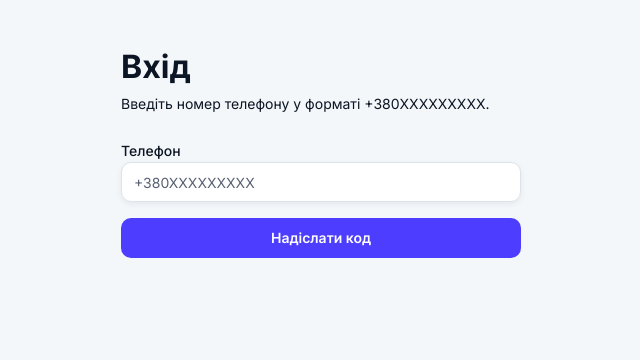
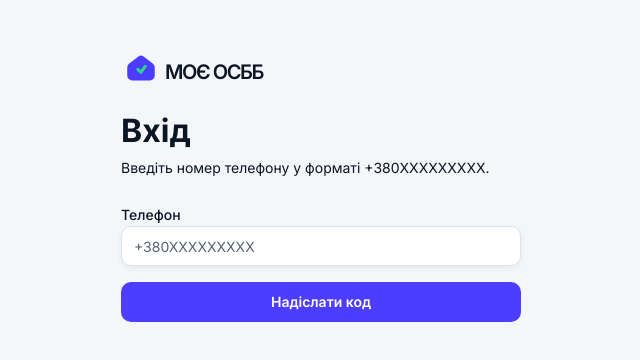
Before and after one commit to vplvua/zbory-osbb-online, a Next.js app: page /login in a window 1280 px wide. Shown: the top 360 px of the page, without its empty margins (319-959 px from the left). Built offline with nearby package versions, Linux system fonts and the light colour scheme.

Commit message:
Added logo

```diff
--- a/app/dashboard/page.tsx
+++ b/app/dashboard/page.tsx
@@ -1,8 +1,12 @@
 import Link from 'next/link';
+import Image from 'next/image';
 
 export default function DashboardPage() {
   return (
     <main className="mx-auto flex min-h-screen max-w-4xl flex-col gap-4 px-6 py-12">
+      <div className="flex items-center">
+        <Image src="/moeosbb.svg" alt="Логотип Збори" width={40} height={40} priority />
+      </div>
       <h1 className="text-2xl font-semibold">Дашборд</h1>
       <p className="text-muted-foreground text-sm">
         Тут буде список ОСББ та протоколів. Розділ у розробці.
--- a/app/globals.css
+++ b/app/globals.css
@@ -96,3 +96,65 @@ p {
 ::selection {
   background: rgba(76, 61, 255, 0.2);
 }
+
+.login-page .moeosbb-logo .logo {
+  display: flex;
+  align-items: center;
+  text-decoration: none;
+  white-space: nowrap;
+  min-width: 40px;
+  justify-content: flex-start;
+}
+
+.login-page .icon.logo {
+  width: 40px;
+  height: 40px;
+  flex-shrink: 0;
+}
+
+.login-page .logo-text {
+  margin-left: var(--spacing-unit, 4px);
+  margin-top: calc(var(--spacing-unit, 4px) * 2.5);
+  font-size: 20px;
+  font-weight: 600;
+  font-style: normal;
+  font-family:
+    'Inter',
+    -apple-system,
+    BlinkMacSystemFont,
+    'Segoe UI',
+    Roboto,
+    Oxygen,
+    Ubuntu,
+    Cantarell,
+    'Open Sans',
+    'Helvetica Neue',
+    sans-serif;
+  color: var(--neutral-07, var(--color-text));
+  text-transform: uppercase;
+  text-decoration: none;
+  line-height: 36%;
+  letter-spacing: -1.437px;
+  white-space: nowrap;
+  flex-shrink: 0;
+  -webkit-font-smoothing: auto;
+  -moz-osx-font-smoothing: auto;
+}
+
+.login-page .moeosbb-logo .logo:hover .logo-text {
+  color: inherit;
+  text-decoration: none;
+}
+
+.login-page .moeosbb-logo .logo:hover,
+.login-page .moeosbb-logo .logo:active,
+.login-page .moeosbb-logo .logo:focus {
+  color: inherit;
+  text-decoration: none;
+}
+
+.login-page .moeosbb-logo .logo:hover .icon.logo,
+.login-page .moeosbb-logo .logo:active .icon.logo,
+.login-page .moeosbb-logo .logo:focus .icon.logo {
+  fill: currentColor;
+}
--- a/app/login/page.tsx
+++ b/app/login/page.tsx
@@ -1,5 +1,6 @@
 'use client';
 
+import Link from 'next/link';
 import { useRouter } from 'next/navigation';
 import { useState } from 'react';
 import { Button } from '@/components/ui/button';
@@ -40,7 +41,28 @@ export default function LoginPage() {
   };
 
   return (
-    <main className="mx-auto flex min-h-screen max-w-md flex-col gap-6 px-6 py-12">
+    <main className="login-page mx-auto flex min-h-screen max-w-md flex-col gap-6 px-6 py-12">
+      <div className="moeosbb-logo">
+        <Link href="/" className="logo" aria-label="МОЄ ОСББ">
+          <svg
+            className="icon logo"
+            viewBox="0 0 32 32"
+            xmlns="http://www.w3.org/2000/svg"
+            aria-hidden
+          >
+            <path
+              fill="#4C3CFF"
+              d="m25.4 12.3-7.6-5.7a3 3 0 0 0-3.6 0l-7.6 5.7A4 4 0 0 0 5 15.5V22a4 4 0 0 0 4 4h14a4 4 0 0 0 4-4v-6.5a4 4 0 0 0-1.6-3.2"
+            />
+            <path
+              fill="#2AD590"
+              d="m21 14.5-4.2 5.6a1.2 1.2 0 0 1-.9.5h-.1a1.2 1.2 0 0 1-.85-.35l-2.4-2.4a1.2 1.2 0 0 1 1.7-1.7l1.42 1.43 2.77-3.7a1.2 1.2 0 1 1 1.92 1.44Z"
+            />
+          </svg>
+          <span className="logo-text">МОЄ ОСББ</span>
+        </Link>
+      </div>
+
       <header className="space-y-2">
         <h1 className="text-2xl font-semibold">Вхід</h1>
         <p className="text-muted-foreground text-sm">
--- a/app/page.tsx
+++ b/app/page.tsx
@@ -3,5 +3,5 @@ import { getSessionPayload } from '@/lib/auth/session-token';
 
 export default async function Home() {
   const session = await getSessionPayload();
-  redirect(session ? '/osbb' : '/login');
+  redirect(session ? '/dashboard' : '/login');
 }
--- a/app/verify/verify-form.tsx
+++ b/app/verify/verify-form.tsx
@@ -36,7 +36,7 @@ export default function VerifyForm({ initialPhone }: VerifyFormProps) {
         return;
       }
 
-      router.push('/osbb');
+      router.push('/dashboard');
     } catch {
       setError('Сталася помилка. Спробуйте ще раз.');
     } finally {
```
Also changed, not shown: public/moeosbb.svg (added).
